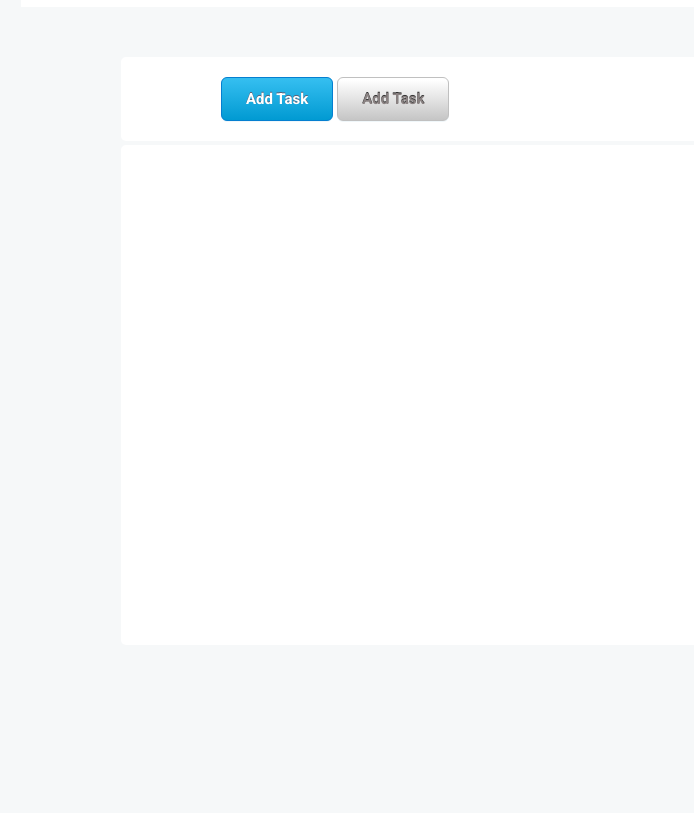
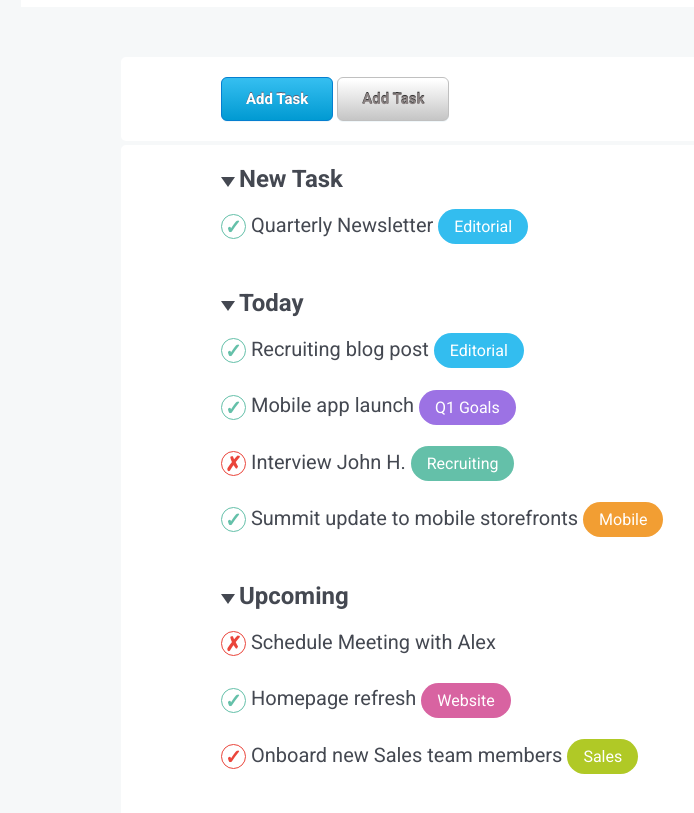
Before and after one commit to EgidioSperanza/html-css-toboolist, a plain HTML site: page index.html in a window 1280 px wide. Shown: the part 63-876 px from the top of the page, without its empty margins (19-713 px from the left). Before the commit the page ends 800 px from the top, so only its background shows below. Drawn offline with Linux system fonts and the light colour scheme.

Commit message:
Creazione liste, Tag e botttoni completato

```diff
--- a/css/style.css
+++ b/css/style.css
@@ -49,10 +49,26 @@ main{
     padding: 20px 100px;
     border-radius: 5px;
     margin-top: 4px;
-    min-height: 500px;
 }
 
-/* ---------------BOTTONI--------------- */
+ul {
+    list-style: none;
+    margin-bottom: 50px;
+}
+
+li{
+    margin-bottom: 30px;
+    color: #444851;
+    font-size: 20px;;
+}
+
+.listTask h2{
+    display: inline-block;
+    color: #444851;
+    margin-bottom: 20px;;
+}
+
+/* ---------------BOTTONI E TAG--------------- */
 .addTask {
 	box-shadow: 0px 1px 0px 0px #f0f7fa;
 	background:linear-gradient(to bottom, #33bdef 5%, #019ad2 100%);
@@ -100,3 +116,92 @@ main{
 	position:relative;
 	top:1px;
 }
+
+.editorial{
+    background-color:#33bdef;
+    border-radius: 32px;
+    padding: 8px 16px;
+    color: white;
+    vertical-align: middle;
+    font-size: 16px;
+}
+
+.goals{
+    background-color:#9c72e4;
+    border-radius: 32px;
+    padding: 8px 16px;
+    color: white;
+    vertical-align: middle;
+    font-size: 16px;
+}
+
+.recruit{
+    background-color:#64c0a9;
+    border-radius: 32px;
+    padding: 8px 16px;
+    color: white;
+    vertical-align: middle;
+    font-size: 16px;
+}
+
+.mobile{
+    background-color:#f29e33;
+    border-radius: 32px;
+    padding: 8px 16px;
+    color: white;
+    vertical-align: middle;
+    font-size: 16px;
+}
+
+.web{
+    background-color:#d863a1;
+    border-radius: 32px;
+    padding: 8px 16px;
+    color: white;
+    vertical-align: middle;
+    font-size: 16px;
+}
+
+.sales{
+    background-color:#b0c926;
+    border-radius: 32px;
+    padding: 8px 16px;
+    color: white;
+    vertical-align: middle;
+    font-size: 16px;
+}
+
+
+/* ---------------SIMBOL--------------- */
+.triangle-down{
+    width: 0;
+    height: 0;
+    border-left: 7px solid transparent;
+    border-right: 7px solid transparent;
+    border-top: 10px solid #444851;
+    display: inline-block;
+  }
+
+  .roundgreen{
+    border: 1px #64c0a9 solid;
+    border-radius: 50%;
+    color: #64c0a9;
+    display: inline-block;
+    height:25px;
+    width: 25px;
+    text-align: center;
+    font-weight: bold;
+    vertical-align: middle;
+}
+
+.roundred{
+    border: 1px #ea453b solid;
+    border-radius: 50%;
+    color: #ea453b;
+    display: inline-block;
+    height:25px;
+    width: 25px;
+    text-align: center;
+    font-weight: bold;
+    vertical-align: middle;
+}
--- a/index.html
+++ b/index.html
@@ -28,7 +28,32 @@
                 <a href="#" class="addSection">Add Task</a>
             </section>
             <section class="listTask">
-
+                <section class="newTask">
+                    <span class="triangle-down"></span>
+                    <h2>New Task</h2>
+                    <ul>
+                        <li><span class="roundgreen">&check;</span> Quarterly Newsletter <span class="editorial">Editorial</span></li>
+                    </ul>
+                </section>
+                <section class="today">
+                    <span class="triangle-down"></span>
+                    <h2>Today</h2>
+                    <ul>
+                        <li><span class="roundgreen">&check;</span> Recruiting blog post <span class="editorial">Editorial</span></li>
+                        <li><span class="roundgreen">&check;</span> Mobile app launch <span class="goals">Q1 Goals</span></li>
+                        <li><span class="roundred">&cross;</span> Interview John H. <span class="recruit">Recruiting</span></li>
+                        <li><span class="roundgreen">&check;</span> Summit update to mobile storefronts <span class="mobile">Mobile</span></li>
+                    </ul>
+                </section>
+                <section class="upcoming">
+                    <span class="triangle-down"></span>
+                    <h2>Upcoming</h2>
+                    <ul>
+                        <li><span class="roundred">&cross;</span> Schedule Meeting with Alex</li>
+                        <li><span class="roundgreen">&check;</span> Homepage refresh <span class="web">Website</span></li>
+                        <li><span class="roundred">&check;</span> Onboard new Sales team members <span class="sales">Sales</span></li>
+                    </ul>
+                </section>
             </section>
         </main>
     </div>
```
